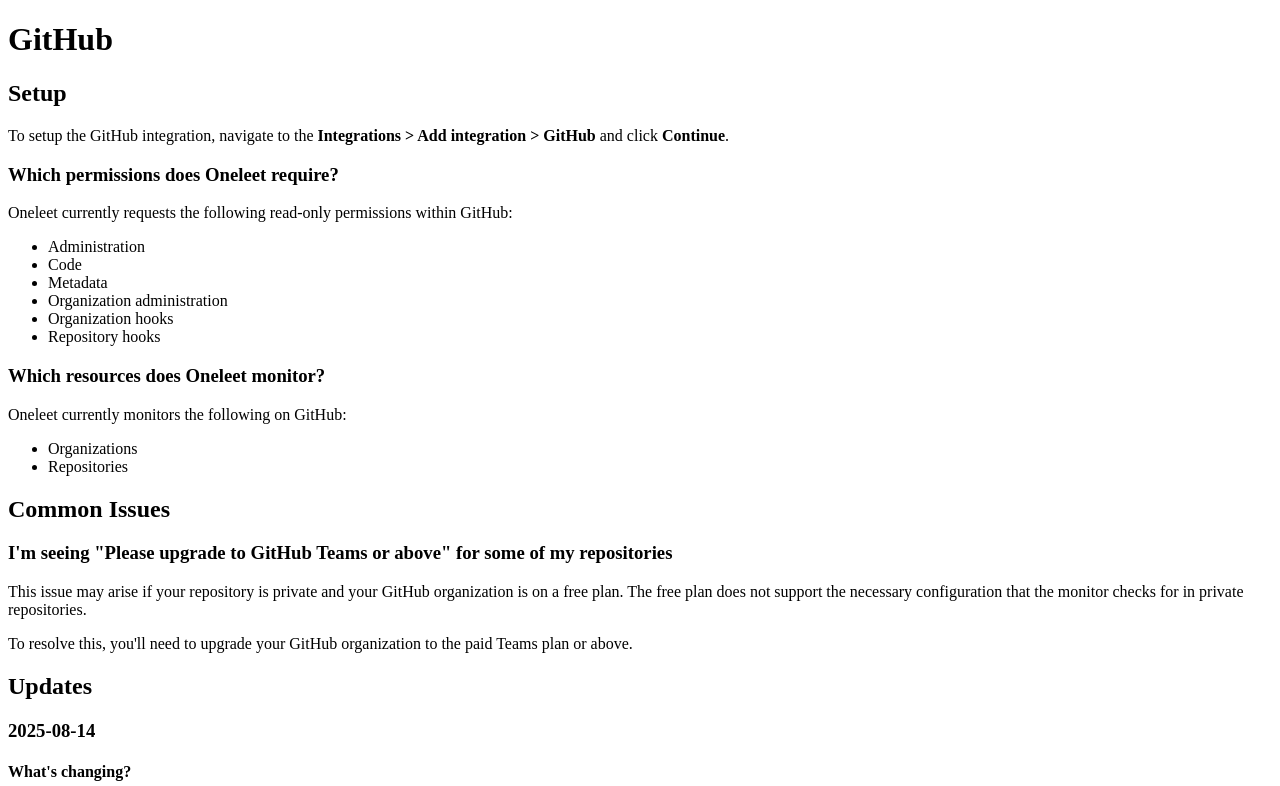
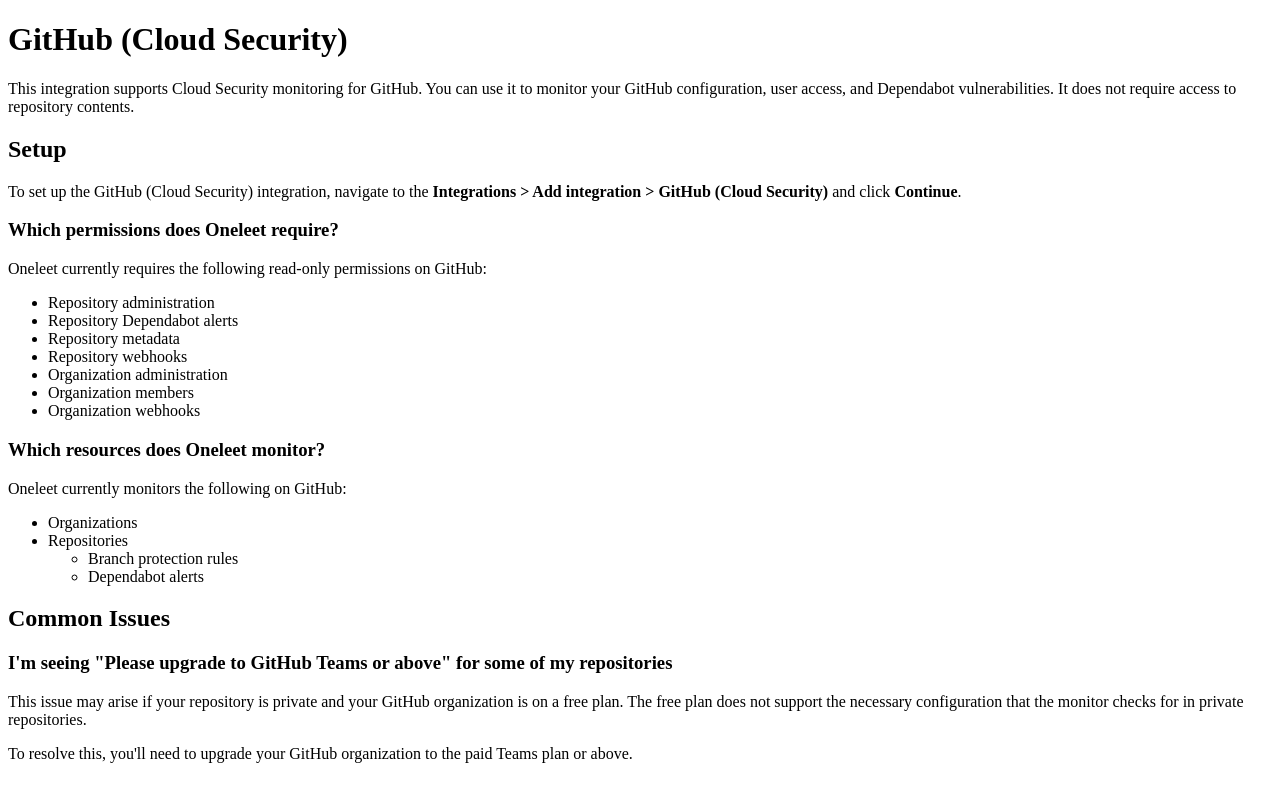
Before and after one commit to Oneleet/oneleet-docs, a Next.js app: page /integrations/github in a window 1280 px wide. Shown: the top 786 px of the page. Built offline with nearby package versions, Linux system fonts and the light colour scheme.

Commit message:
Split GitHub integration into Cloud Security and Code Security; document permissions update for Code Security (#38)

```diff
--- a/pages/integrations/github.mdx
+++ b/pages/integrations/github.mdx
@@ -1,23 +1,26 @@
 ---
-title: GitHub
+title: GitHub (Cloud Security)
 ---
 
-# GitHub
+# GitHub (Cloud Security)
+
+This integration supports Cloud Security monitoring for GitHub. You can use it to monitor your GitHub configuration, user access, and Dependabot vulnerabilities. It does not require access to repository contents.
 
 ## Setup
 
-To setup the GitHub integration, navigate to the **Integrations > Add integration > GitHub** and click **Continue**.
+To set up the GitHub (Cloud Security) integration, navigate to the **Integrations > Add integration > GitHub (Cloud Security)** and click **Continue**.
 
 ### Which permissions does Oneleet require?
 
-Oneleet currently requests the following read-only permissions within GitHub:
+Oneleet currently requires the following read-only permissions on GitHub:
 
-- Administration
-- Code
-- Metadata
+- Repository administration
+- Repository Dependabot alerts
+- Repository metadata
+- Repository webhooks
 - Organization administration
-- Organization hooks
-- Repository hooks
+- Organization members
+- Organization webhooks
 
 ### Which resources does Oneleet monitor?
 
@@ -25,6 +28,8 @@
 
 - Organizations
 - Repositories
+  - Branch protection rules
+  - Dependabot alerts
 
 ## Common Issues
 
```
Also changed, not shown: pages/integrations/github-code-security.mdx (added, +35 -0 lines).
